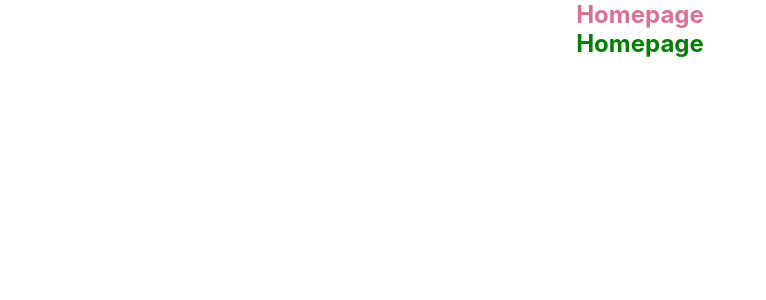
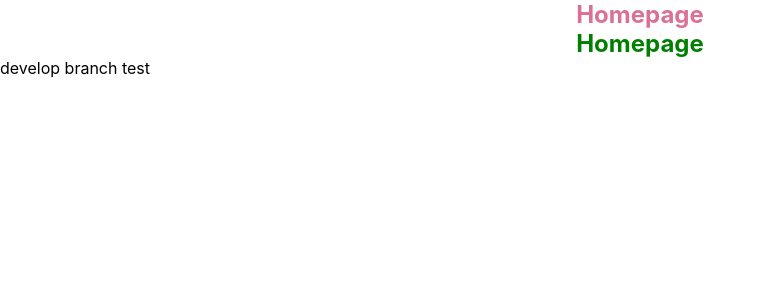
Before and after one commit to Kimahry10/eindproject, a Next.js app: page /Homepage in a window 1280 px wide. Shown: the top 300 px of the page, without its empty margins (0-766 px from the left). Built offline with nearby package versions, Linux system fonts and the light colour scheme.

Commit message:
develop branch test

```diff
--- a/pages/Homepage/index.jsx
+++ b/pages/Homepage/index.jsx
@@ -6,6 +6,7 @@ const Homepage = () => {
     <>
       <Title>Homepage</Title>
       <Title2>Homepage</Title2>
+      <p>develop branch test</p>
     </>
   )
 }
```
